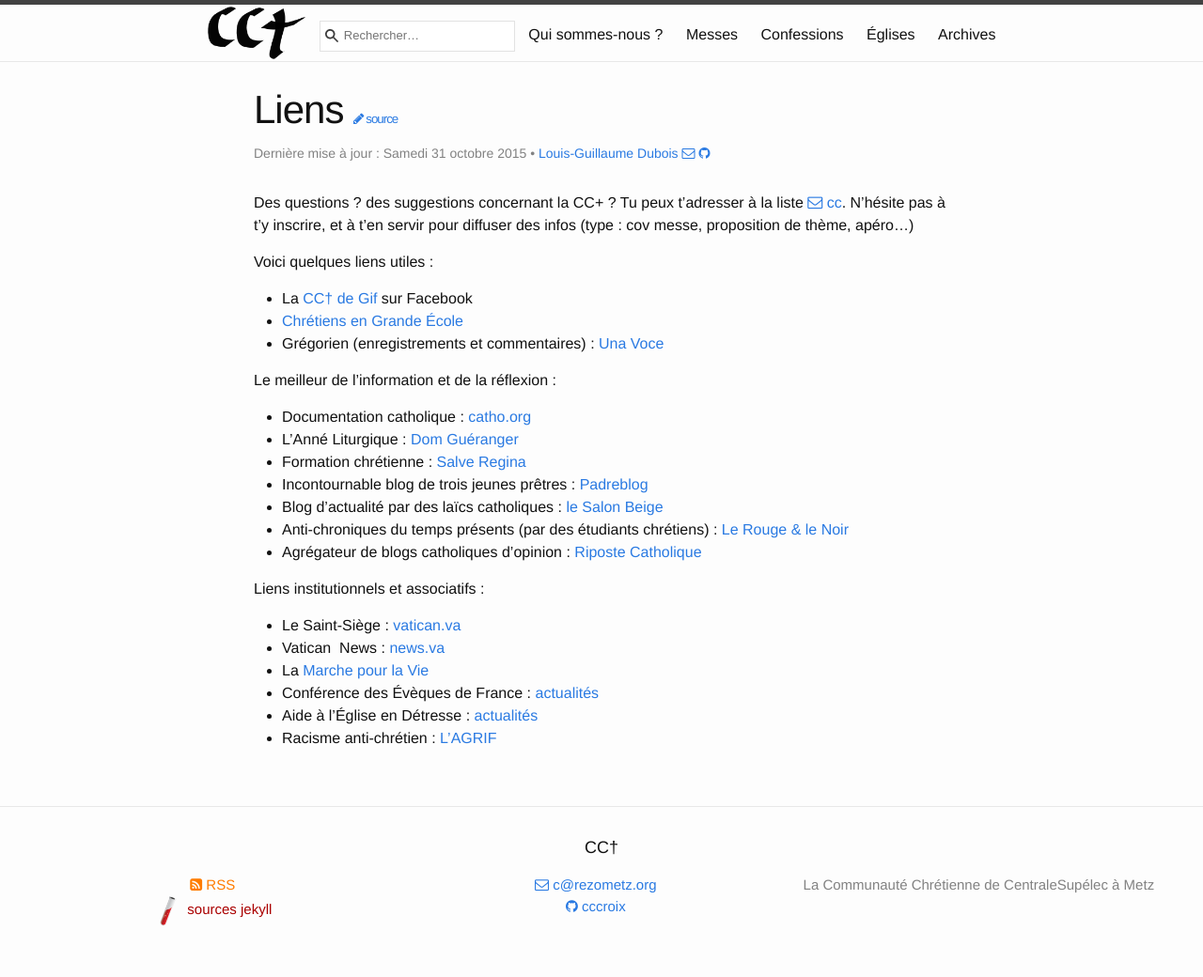
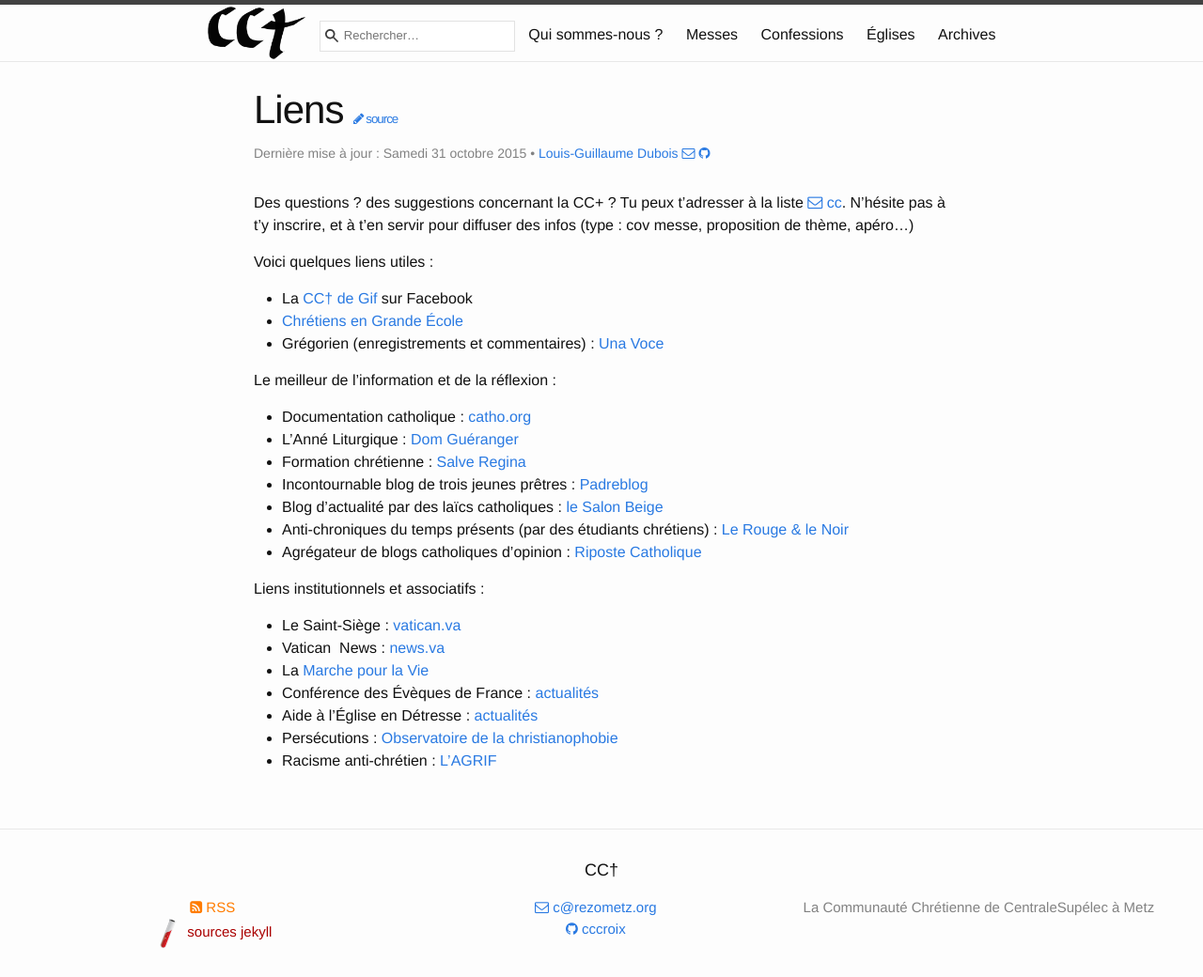
Before and after one commit to cccroix/cccroix.github.io, a Jekyll site: the page built from wp/liens/index.markdown, in a window 1280 px wide. Shown: the whole page at 94% size. Built offline with Jekyll 4.4.1, drawn with Linux system fonts in a browser that asks for light colours; nearby versions of some CDN libraries; before the commit the page ends 1016 px from its top, so only the background shows below that.

Commit message:
adds a link to the "liens" page

```diff
--- a/wp/liens/index.markdown
+++ b/wp/liens/index.markdown
@@ -35,4 +35,5 @@ Liens institutionnels et associatifs :
 * La [Marche pour la Vie](http://enmarchepourlavie.fr/)
 * Conférence des Évèques de France : [actualités](http://www.eglise.catholique.fr/)
 * Aide à l'Église en Détresse : [actualités](http://www.aed-france.org/actualite/a-la-une/)
+* Persécutions : [Observatoire de la christianophobie](http://www.christianophobie.fr/)
 * Racisme anti-chrétien : [L’AGRIF](http://www.lagrif.fr/)
```
